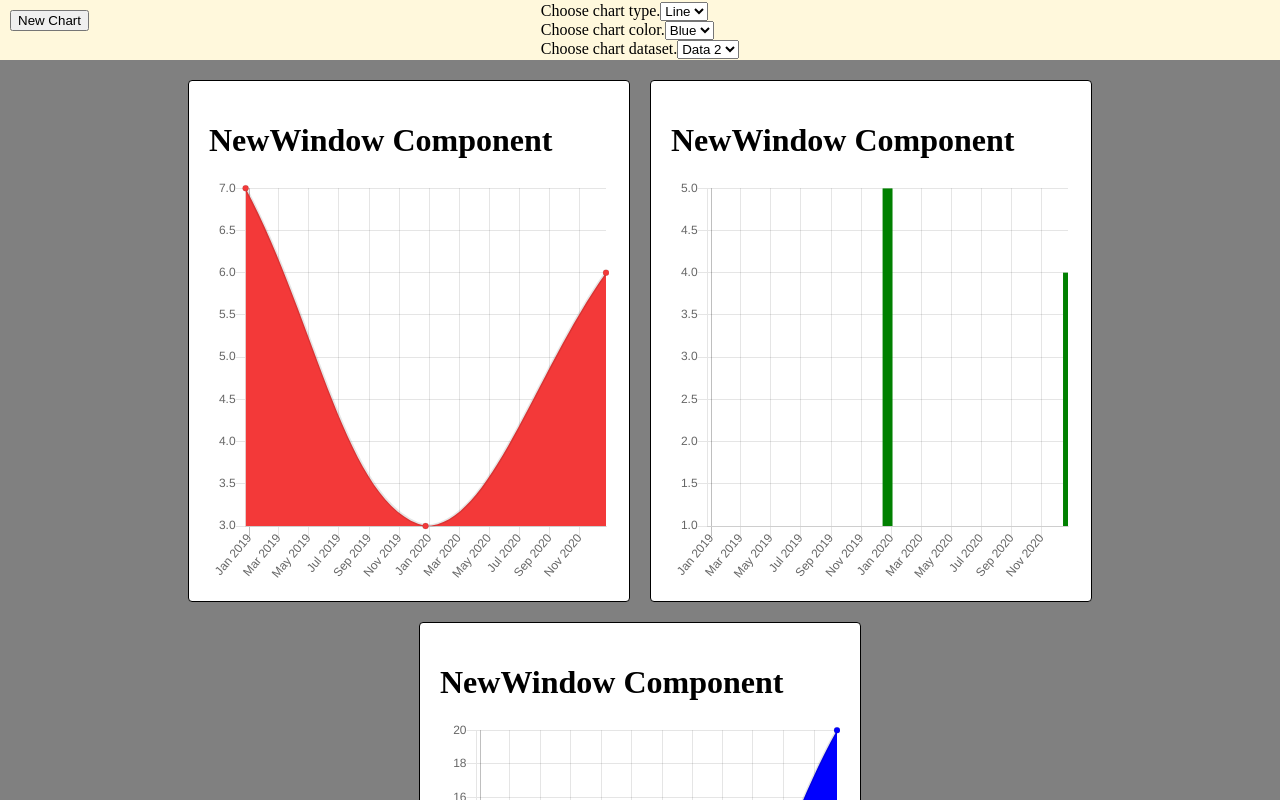
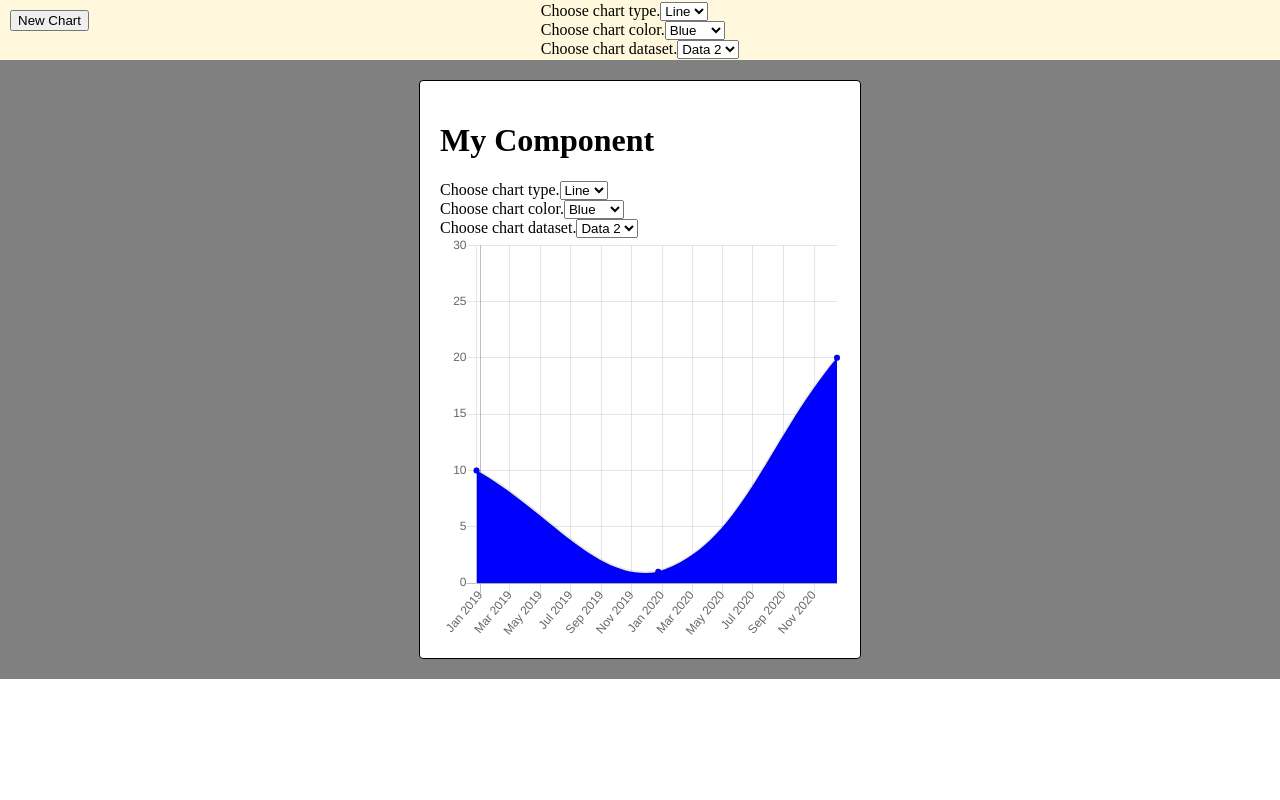
Before and after one commit to AndSzy/Data-Dashboard, a Vue app: page / in a window 1280 px wide. Both pictures are taken after a click on the button "New Chart". Shown: the top 800 px of the page. Built offline with nearby package versions, Linux system fonts and the light colour scheme.

Commit message:
Edition of Charts Added

```diff
--- a/src/App.vue
+++ b/src/App.vue
@@ -1,53 +1,34 @@
 <template>
   <div id="app">
-    <the-header @submitForm="newChart"></the-header>
+    <the-header @submitForm="newComponent"></the-header>
     <div class="main-container">
-      <new-window
+      <my-component
+        @editChart="updateCharts"
         v-for="chart in charts"
         :key="chart.id"
+        :id="chart.id"
         :color="chart.color"
         :chartType="chart.chartType"
+        :datasetName="chart.datasetName"
         :dataset="chart.dataset"
-      ></new-window>
+      ></my-component>
     </div>
   </div>
 </template>
 
 <script>
 import TheHeader from "./components/TheHeader.vue";
-import NewWindow from "./components/NewWindow.vue";
+import MyComponent from "./components/MyComponent.vue";
 
 export default {
   name: "App",
   components: {
     TheHeader,
-    NewWindow,
+    MyComponent,
   },
   data() {
     return {
-      charts: [
-        {
-          id: 0,
-          color: "#f33939",
-          chartType: "Line",
-          dataset: [
-            { x: new Date(2018, 11, 24), y: 7 },
-            { x: new Date(2019, 11, 24), y: 3 },
-            { x: new Date(2020, 11, 24), y: 6 },
-          ],
-        },
-
-        {
-          id: 1,
-          color: "green",
-          chartType: "Bar",
-          dataset: [
-            { x: new Date(2018, 11, 24), y: 1 },
-            { x: new Date(2019, 11, 24), y: 5 },
-            { x: new Date(2020, 11, 24), y: 4 },
-          ],
-        },
-      ],
+      charts: [],
       dataset1: [
         {
           x: new Date(2018, 11, 24),
@@ -79,19 +60,33 @@ export default {
     };
   },
   methods: {
-    newChart(newChartType, newChartColor, newChartData) {
+    newComponent(newChartType, newChartColor, newChartData) {
       let newChartObject = {};
       newChartObject.id = new Date().toISOString();
       newChartObject.color = newChartColor;
       newChartObject.chartType = newChartType;
-      if (newChartData === 'data1') {
+      newChartObject.datasetName = newChartData;
+      if (newChartData === "data1") {
         newChartObject.dataset = this.dataset1;
-      } else if (newChartData === 'data2') {
+      } else if (newChartData === "data2") {
         newChartObject.dataset = this.dataset2;
       }
 
       this.charts.push(newChartObject);
-    }
+    },
+    updateCharts(id, chartType, color, dataName) {
+      this.charts.forEach((chart) => {
+        if (chart.id === id) {
+          chart.chartType = chartType;
+          chart.color = color;
+          if (dataName === "data1") {
+            chart.dataset = this.dataset1;
+          } else if (dataName === "data2") {
+            chart.dataset = this.dataset2;
+          }
+        }
+      });
+    },
   },
 };
 </script>
--- a/src/components/BarChart.js
+++ b/src/components/BarChart.js
@@ -3,6 +3,17 @@ import { Bar } from 'vue-chartjs'
 export default {
   extends: Bar,
   props: ['dataset','color'],
+  watch: {
+    color() {
+        this.data.datasets[0].backgroundColor = this.color;
+        this.$data._chart.update();
+        // this.renderChart(this.data, this.options);
+    },
+    dataset() {
+        this.data.datasets[0].data = this.dataset;
+        this.$data._chart.update();
+    }
+  },
   data() {
       return {
         data: {
@@ -29,6 +40,11 @@ export default {
                         source: 'auto',
                         autoSkip: true
                     }
+                }],
+                yAxes: [{
+                    ticks: {
+                        max: 30
+                    }
                 }]
             }
         }
--- a/src/components/LineChart.js
+++ b/src/components/LineChart.js
@@ -3,6 +3,17 @@ import { Line } from 'vue-chartjs'
 export default {
   extends: Line,
   props: ['dataset','color'],
+  watch: {
+    color() {
+        this.data.datasets[0].backgroundColor = this.color;
+        this.$data._chart.update();
+        // this.renderChart(this.data, this.options);
+    },
+    dataset() {
+        this.data.datasets[0].data = this.dataset;
+        this.$data._chart.update();
+    }
+  },
   data() {
       return {
         data: {
@@ -29,6 +40,11 @@ export default {
                         source: 'auto',
                         autoSkip: true
                     }
+                }],
+                yAxes: [{
+                    ticks: {
+                        max: 30
+                    }
                 }]
             }
         }
--- /dev/null
+++ b/src/components/MyComponent.vue
@@ -0,0 +1,78 @@
+<template>
+    <div class="new-window-container">
+        <h1>My Component</h1>
+        <form>
+            <div class="form-control">
+                <label for="chartType">Choose chart type.</label>
+                <select name="chartType" id="chartType" v-model="selectedChartType">
+                    <option value="Line">Line</option>
+                    <option value="Bar">Bar</option>
+                </select>
+            </div>
+            <div class="form-control">
+                <label for="chartColor">Choose chart color.</label>
+                <select name="chartColor" id="chartColor" v-model="selectedColor">
+                    <option value="red">Red</option>
+                    <option value="blue">Blue</option>
+                    <option value="green">Green</option>
+                </select>
+            </div>
+            <div class="form-control">
+                <label for="chartData">Choose chart dataset.</label>
+                <select name="chartData" id="chartData" v-model="selectedDatasetName">
+                    <option value="data1">Data 1</option>
+                    <option value="data2">Data 2</option>
+                </select>
+            </div>
+        </form>
+        <line-chart v-if="selectedChartType === 'Line'" :color="color" :dataset="dataset" ></line-chart>
+        <bar-chart v-else-if="selectedChartType === 'Bar'" :color="color" :dataset="dataset" ></bar-chart>
+    </div>
+</template>
+
+<script>
+import LineChart from './LineChart.js';
+import BarChart from './BarChart.js';
+
+
+export default {
+    components: {
+        LineChart,
+        BarChart
+    },
+    props: ['id', 'chartType', 'color', 'datasetName', 'dataset'],
+    data() {
+        return {
+            selectedChartType: this.chartType,
+            selectedColor: this.color,
+            selectedDatasetName: this.datasetName,
+
+        }
+    },
+    watch: {
+        selectedChartType() {
+            this.$emit('editChart', this.id, this.selectedChartType, this.selectedColor, this.selectedDatasetName);
+        },
+        selectedColor() {
+            this.$emit('editChart', this.id, this.selectedChartType, this.selectedColor, this.selectedDatasetName);
+        },
+        selectedDatasetName() {
+            this.$emit('editChart', this.id, this.selectedChartType, this.selectedColor, this.selectedDatasetName);
+        }
+    },
+}
+</script>
+
+<style scoped>
+.new-window-container {
+    padding: 20px;
+    margin: 10px;
+    border: 1px solid #000;
+    border-radius: 4px;
+    background-color: #fff;
+}
+.chart-container {
+    width: 400px;
+    height: 400px;
+}
+</style>
--- a/src/components/NewWindow.vue
+++ /dev/null
@@ -1,35 +0,0 @@
-<template>
-    <div class="new-window-container">
-        <h1>NewWindow Component</h1>
-        <line-chart v-if="chartType === 'Line'" :dataset="dataset" :color="color"></line-chart>
-        <bar-chart v-else-if="chartType === 'Bar'" :dataset="dataset" :color="color"></bar-chart>
-    </div>
-</template>
-
-<script>
-import LineChart from './LineChart.js';
-import BarChart from './BarChart.js';
-
-
-export default {
-    components: {
-        LineChart,
-        BarChart
-    },
-    props: ['dataset', 'color', 'chartType'],
-}
-</script>
-
-<style scoped>
-.new-window-container {
-    padding: 20px;
-    margin: 10px;
-    border: 1px solid #000;
-    border-radius: 4px;
-    background-color: #fff;
-}
-.chart-container {
-    width: 400px;
-    height: 400px;
-}
-</style>
--- a/src/components/TheHeader.vue
+++ b/src/components/TheHeader.vue
@@ -13,6 +13,7 @@
                 <select name="chartColor" id="chartColor" v-model="chartColor">
                     <option value="red">Red</option>
                     <option value="blue">Blue</option>
+                    <option value="green">Green</option>
                 </select>
             </div>
             <div class="form-control">
```
